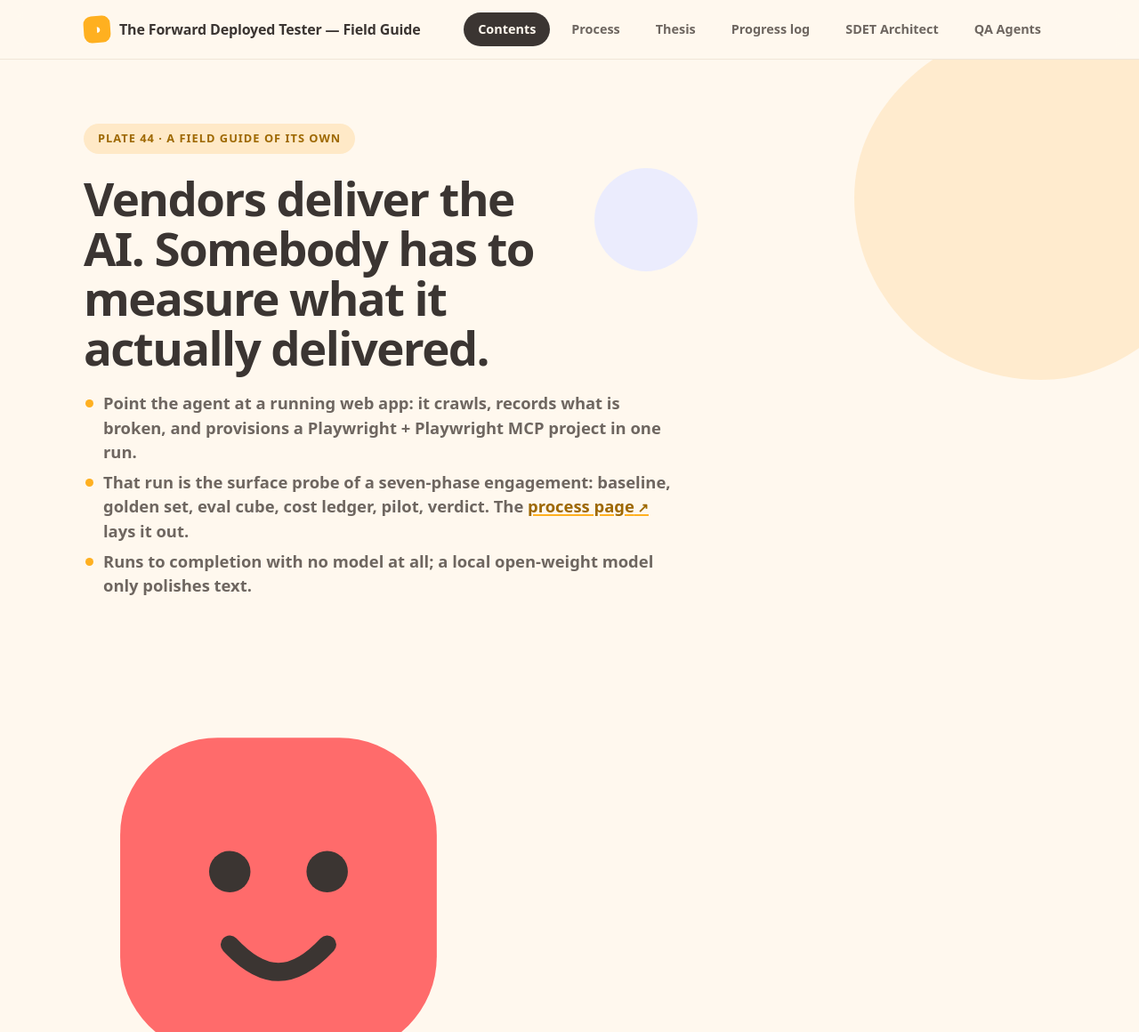
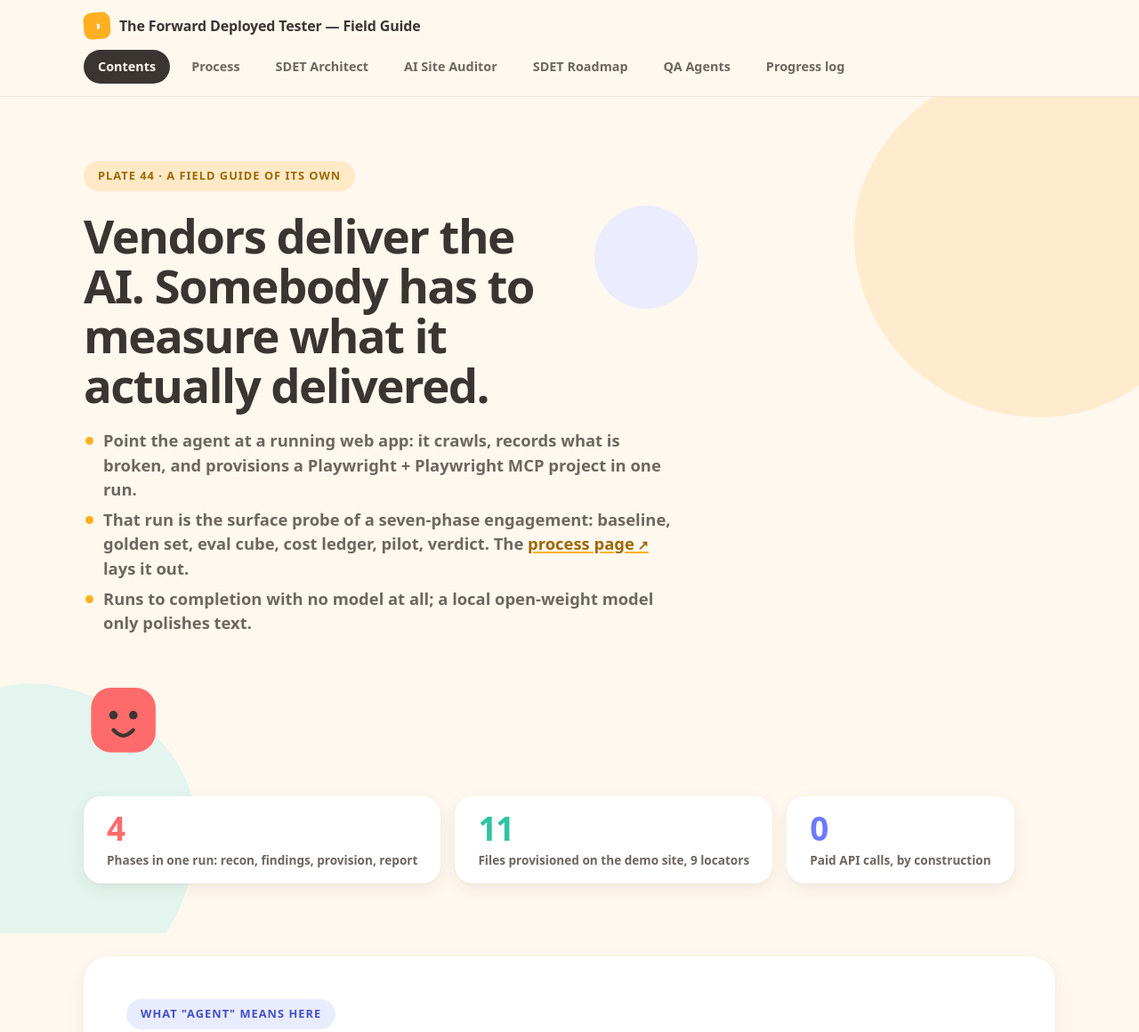
Before and after one commit to akc031185/forward-deployed-tester, a plain HTML site: page index.html in a window 1280 px wide. Shown: the top 1160 px of the page at 89% size. Drawn offline with Linux system fonts and the light colour scheme.

Commit message:
Cross-link the four field guide sites; mascot and pixel rounding
Masthead now reaches The SDET Architect, The AI Site Auditor and The SDET
Roadmap; the thesis link moves to the footer. Nav wraps on desktop and scrolls
under 560px. Hero mascot width rounded to 106px.

Regenerated from akc031185/forward-qa-agents@27f552f.

Co-Authored-By: Claude Opus 5 (1M context) <noreply@anthropic.com>

```diff
--- a/assets/site.css
+++ b/assets/site.css
@@ -60,8 +60,8 @@ h2.display{font-size:clamp(1.45rem,2.8vw,2rem);}
 .masthead__inner{display:flex;flex-wrap:wrap;align-items:center;justify-content:space-between;gap:12px 16px;padding-top:14px;padding-bottom:14px;}
 .masthead__title{display:flex;align-items:center;gap:10px;min-width:0;font-weight:800;font-size:1rem;letter-spacing:-.01em;}
 .masthead__title b{flex:0 0 auto;display:inline-flex;align-items:center;justify-content:center;width:30px;height:30px;border-radius:9px;background:#FFB020;color:#fff;font-size:.95rem;transform:rotate(-4deg);}
-.masthead__nav{display:flex;gap:8px;}
-.masthead__nav a{text-decoration:none;font-weight:700;font-size:.9rem;padding:8px 16px;border-radius:var(--r-pill);color:var(--ink-soft);transition:background .18s,color .18s;}
+.masthead__nav{display:flex;flex-wrap:wrap;gap:8px;}
+.masthead__nav a{white-space:nowrap;text-decoration:none;font-weight:700;font-size:.9rem;padding:8px 16px;border-radius:var(--r-pill);color:var(--ink-soft);transition:background .18s,color .18s;}
 .masthead__nav a:hover{background:#FFECD9;color:var(--ink);}
 .masthead__nav a:first-child{background:var(--ink);color:#FFF8EE;}
 
@@ -283,6 +283,7 @@ button.fc-node{cursor:pointer;}
 @media (max-width:560px){
   .masthead__inner{flex-direction:column;align-items:stretch;gap:8px;}
   .masthead__title{align-self:stretch;font-size:.92rem;line-height:1.2;}
+  .masthead__nav{flex-wrap:nowrap;overflow-x:auto;max-width:100%;-webkit-overflow-scrolling:touch;padding-bottom:4px;}
   .masthead__nav a{padding:7px 13px;font-size:.85rem;}
   .hero{padding:48px 0 40px;}
   .stat{min-width:0;flex:1 1 44%;padding:14px 18px 12px;}
--- a/index.html
+++ b/index.html
@@ -13,10 +13,11 @@
   <nav class="masthead__nav">
     <a href="index.html">Contents</a>
     <a href="process.html">Process</a>
-    <a href="https://github.com/akc031185/forward-qa-agents/blob/main/docs/forward-deployed-tester-thesis.md" target="_blank" rel="noopener">Thesis</a>
+    <a href="https://akc031185.github.io/sdet-architect/" target="_blank" rel="noopener">SDET Architect</a>
+    <a href="https://akc031185.github.io/ai-site-auditor/" target="_blank" rel="noopener">AI Site Auditor</a>
+    <a href="https://akc031185.github.io/sdet-roadmap/" target="_blank" rel="noopener">SDET Roadmap</a>
+    <a href="https://akc031185.github.io/qa-agents/" target="_blank" rel="noopener">QA Agents</a>
     <a href="https://github.com/akc031185/forward-qa-agents/blob/main/PROGRESS.md" target="_blank" rel="noopener">Progress log</a>
-    <a href="https://akc031185.github.io/sdet-architect/" target="_blank" rel="noopener">SDET Architect</a>
-    <a href="https://akc031185.github.io/qa-agents/" target="_blank" rel="noopener">QA Agents</a>
   </nav>
 </div></header>
 <section class="hero">
@@ -30,7 +31,7 @@
   <h1 class="display">Vendors deliver the AI. Somebody has to measure what it actually delivered.</h1>
   <ul class="bul lead"><li>Point the agent at a running web app: it crawls, records what is broken, and provisions a Playwright + Playwright MCP project in one run.</li><li>That run is the surface probe of a seven-phase engagement: baseline, golden set, eval cube, cost ledger, pilot, verdict. The <a class="doclink" href="process.html">process page</a> lays it out.</li><li>Runs to completion with no model at all; a local open-weight model only polishes text.</li></ul>
   <div class="hero__crew" aria-hidden="true">
-    <svg viewBox="0 0 76 84"><rect x="6" y="18" width="52" height="52" rx="16" fill="#FF6B6B"/><circle cx="24" cy="40" r="3.4" fill="#3B3532"/><circle cx="40" cy="40" r="3.4" fill="#3B3532"/><path d="M24 52c2.8 3 5.6 4.5 8 4.5s5.2-1.5 8-4.5" fill="none" stroke="#3B3532" stroke-width="3" stroke-linecap="round"/></svg>
+    <svg viewBox="0 0 76 84" style="width:min(106px,100%)"><rect x="6" y="18" width="52" height="52" rx="16" fill="#FF6B6B"/><circle cx="24" cy="40" r="3.4" fill="#3B3532"/><circle cx="40" cy="40" r="3.4" fill="#3B3532"/><path d="M24 52c2.8 3 5.6 4.5 8 4.5s5.2-1.5 8-4.5" fill="none" stroke="#3B3532" stroke-width="3" stroke-linecap="round"/></svg>
   </div>
   <div class="hero__meta">
     <div class="stat stat--a"><div class="num">4</div><div class="lbl">Phases in one run: recon, findings, provision, report</div></div>
@@ -67,5 +68,5 @@
       </div>
     </section>
 
-<footer class="footer"><div class="wrap">The Forward Deployed Tester · code in <a class="doclink" href="https://github.com/akc031185/forward-qa-agents">forward-qa-agents</a> · companion guides: <a class="doclink" href="https://akc031185.github.io/sdet-architect/">The SDET Architect</a> and the <a class="doclink" href="https://akc031185.github.io/qa-agents/">QA Agents field guide</a>.</div></footer>
+<footer class="footer"><div class="wrap">The Forward Deployed Tester · code in <a class="doclink" href="https://github.com/akc031185/forward-qa-agents">forward-qa-agents</a> · <a class="doclink" href="https://github.com/akc031185/forward-qa-agents/blob/main/docs/forward-deployed-tester-thesis.md">the thesis behind it</a> · companion guides: <a class="doclink" href="https://akc031185.github.io/sdet-architect/">The SDET Architect</a>, <a class="doclink" href="https://akc031185.github.io/ai-site-auditor/">The AI Site Auditor</a>, <a class="doclink" href="https://akc031185.github.io/sdet-roadmap/">The SDET Roadmap</a> and the <a class="doclink" href="https://akc031185.github.io/qa-agents/">QA Agents field guide</a>.</div></footer>
 </body></html>
```
Also changed, not shown: agents/the-forward-deployed-tester.html (+4 -3 lines), process.html (+5 -4 lines), 1 other file.
